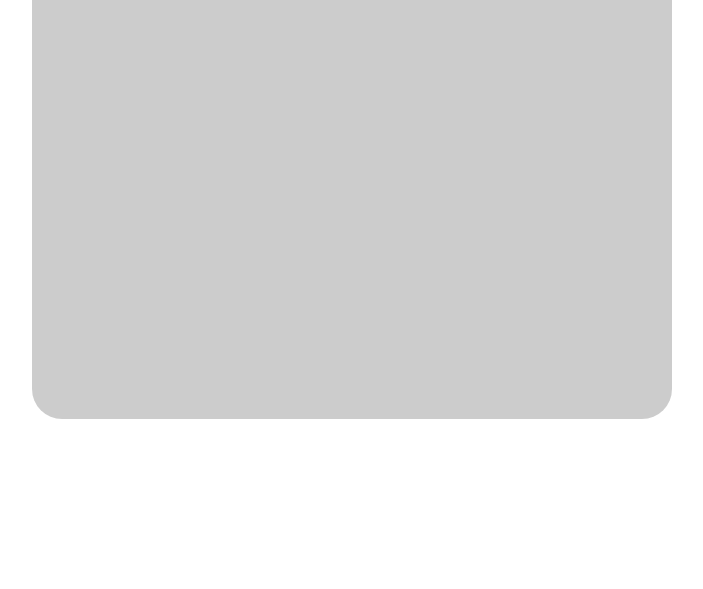
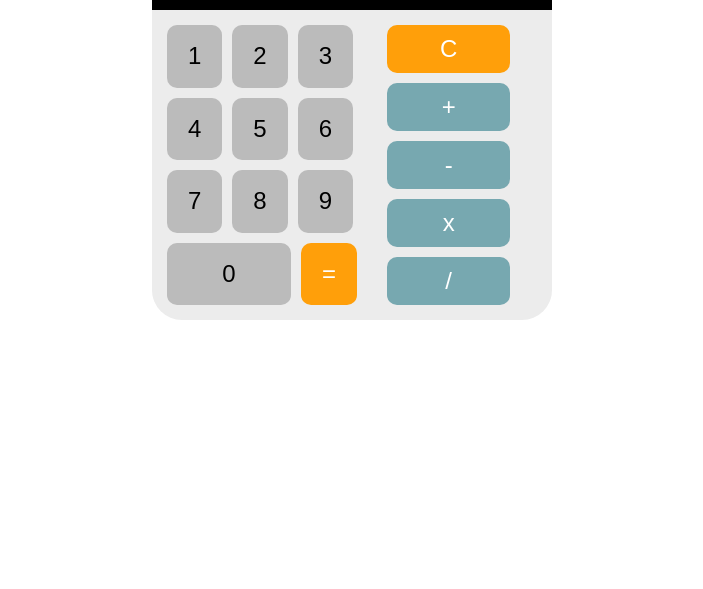
Before and after one commit to lucasens1/htmlcss-simple-calculator, a plain HTML site: page index.html in a window 1280 px wide. Shown: the part 211-800 px from the top of the page, without its empty margins (288-991 px from the left). Drawn offline with Linux system fonts and the light colour scheme; a web font is replaced by a local one.

Commit message:
add: implement calculator screen and keyboard

```diff
--- a/css/style.css
+++ b/css/style.css
@@ -6,9 +6,8 @@
 }
 .container{
     margin: 30px auto;
-    background-color: rgba(183, 183, 183, 0.7);
-    width: 50%;
-    height: 600px;
+    background-color: #ececec;
+    width: 400px;
     border-radius: 30px;
     box-shadow: #2e2e2e;
 }
@@ -20,9 +19,63 @@
 
 .calc-op{
     background-color: black;
-    font-size: 30px;
+    font-size: 40px;
     color: #09cc89;
     text-align: right;
     padding: 20px;
     font-family: 'Seven segment';
 }
+
+.container-calc{
+    display: flex;
+    width: 100%;
+}
+
+.calc-button{
+    display: flex;
+    flex-wrap: wrap;
+    margin: 10px;
+    width: calc(100% / 2);
+}
+
+.calc-operators{
+    display: flex;
+    flex-direction: column;
+    margin: 10px;
+    width: calc(100% / 3);
+
+}
+
+/*Tentativo formattazione bottoni */
+
+
+.calc-button > .calc-numbers,
+.calc-operators > .calc-functions {
+    margin: 5px;
+    font-size: 24px;
+    padding: 10px 21px;
+    border-radius: 10px;
+}
+
+/* Formattazione */
+.calc-numbers {
+    background-color: #bbbbbb;
+    border: none;
+}
+.calc-functions {
+    border: none;
+}
+.func{
+    background-color: #ff9f0a;
+    color: white;
+}
+
+.op{
+    background-color: #77a8b0;
+    color: white;
+}
+
+/*Allargo il bottone zero*/
+.big{
+    flex-grow: 1;
+}
--- a/index.html
+++ b/index.html
@@ -8,17 +8,53 @@
     <link href="https://fonts.cdnfonts.com/css/seven-segment" rel="stylesheet">
 </head>
 <body>
+    <!-- Container -->
+    <section class="container">
 
-    <section class="container">
+        <!-- Header con Logo -->
         <header class="calc-logo">
             <img src="./img/Boosio-logo.png" alt="">
         </header>
+        <!-- /Header -->
 
+        <!-- Spazio calcoli-->
         <div class="calc-op">
             <span>0</span>
         </div>
+        <!-- /Spazio calcoli -->
 
+        <!-- Container dei tasti-->
+        <div class="container-calc">
+            <!-- Spazio dei bottoni di calcolo-->
+            <div class="calc-button">
+                <!-- Bottoni numerici -->
+                <button class="calc-numbers">1</button>
+                <button class="calc-numbers">2</button>
+                <button class="calc-numbers">3</button>
+                <button class="calc-numbers">4</button>
+                <button class="calc-numbers">5</button>
+                <button class="calc-numbers">6</button>
+                <button class="calc-numbers">7</button>
+                <button class="calc-numbers">8</button>
+                <button class="calc-numbers">9</button>
+                <button class="calc-numbers big">0</button>
+                <button class="calc-numbers func">=</button>
+                <!-- /Bottoni numerici-->
+            </div>
+            <!-- /Spazio dei bottoni di calcolo -->
+
+            <!-- Spazio dei bottoni funzione -->
+            <div class="calc-operators">
+                <button class="calc-functions func">C</button>
+                <button class="calc-functions op">+</button>
+                <button class="calc-functions op">-</button>
+                <button class="calc-functions op">x</button>
+                <button class="calc-functions op">/</button>
+            </div>
+            <!-- /Spazio dei bottoni funzione -->
+        </div>
+        <!-- /Container dei tasti-->
     </section>
-
+    <!-- /Container -->
 </body>
 </html>
```
